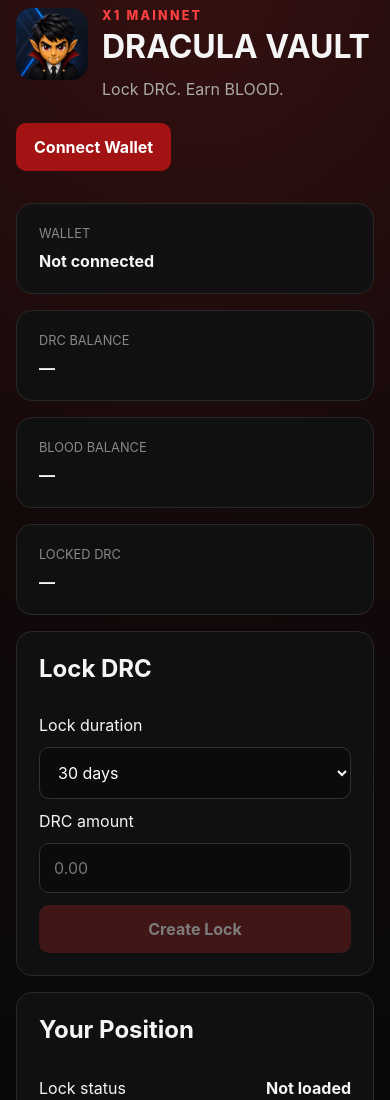
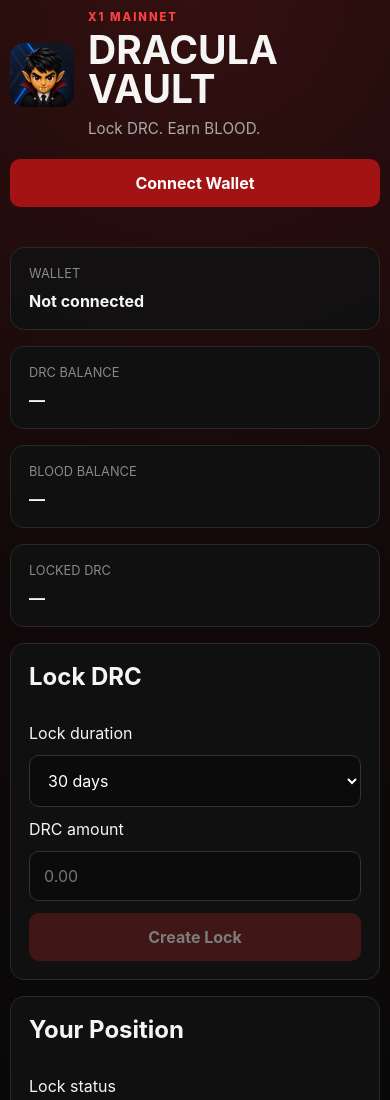
Before and after one commit to XENBRO/hello_solana, a website with bundled scripts: page app/public/index.html in a window 390 px wide. Shown: the part 20-1120 px from the top of the page. Built offline with nearby package versions, Linux system fonts and the light colour scheme; what @solana/web3.js would draw is missing.

Commit message:
Polish Dracula Vault mobile layout

```diff
--- a/app/public/style.css
+++ b/app/public/style.css
@@ -219,3 +219,102 @@ button:disabled {
     border-radius: 16px;
   }
 }
+.hero {
+  padding: 8px 0;
+}
+
+.brand > div {
+  min-width: 0;
+}
+
+.subtitle {
+  margin-top: 10px;
+  line-height: 1.5;
+}
+
+.primary-button {
+  white-space: nowrap;
+}
+
+.position-row > * {
+  min-width: 0;
+}
+
+.position-row strong,
+.position-row span:last-child {
+  text-align: right;
+  word-break: break-word;
+}
+
+@media (max-width: 800px) {
+  .hero {
+    gap: 18px;
+  }
+
+  .primary-button {
+    width: 100%;
+  }
+
+  h1 {
+    font-size: clamp(2rem, 11vw, 3rem);
+  }
+}
+
+@media (max-width: 500px) {
+  .app-shell {
+    width: min(100% - 20px, 1100px);
+    padding-top: 22px;
+    padding-bottom: 48px;
+  }
+
+  .card {
+    padding: 18px;
+    border-radius: 14px;
+  }
+
+  .brand {
+    width: 100%;
+    align-items: center;
+  }
+
+  .brand-logo {
+    width: 64px;
+    height: 64px;
+    border-radius: 14px;
+  }
+
+  .eyebrow {
+    margin-bottom: 6px;
+    font-size: 0.7rem;
+  }
+
+  h1 {
+    font-size: clamp(1.8rem, 10vw, 2.5rem);
+  }
+
+  .subtitle {
+    font-size: 0.95rem;
+  }
+
+  .position-row {
+    flex-direction: column;
+    gap: 6px;
+    padding: 12px 0;
+  }
+
+  .position-row strong,
+  .position-row span:last-child {
+    text-align: left;
+  }
+
+  input,
+  select,
+  .primary-button,
+  .button-row button {
+    min-height: 48px;
+  }
+
+  #statusLog {
+    font-size: 0.9rem;
+  }
+}
```
